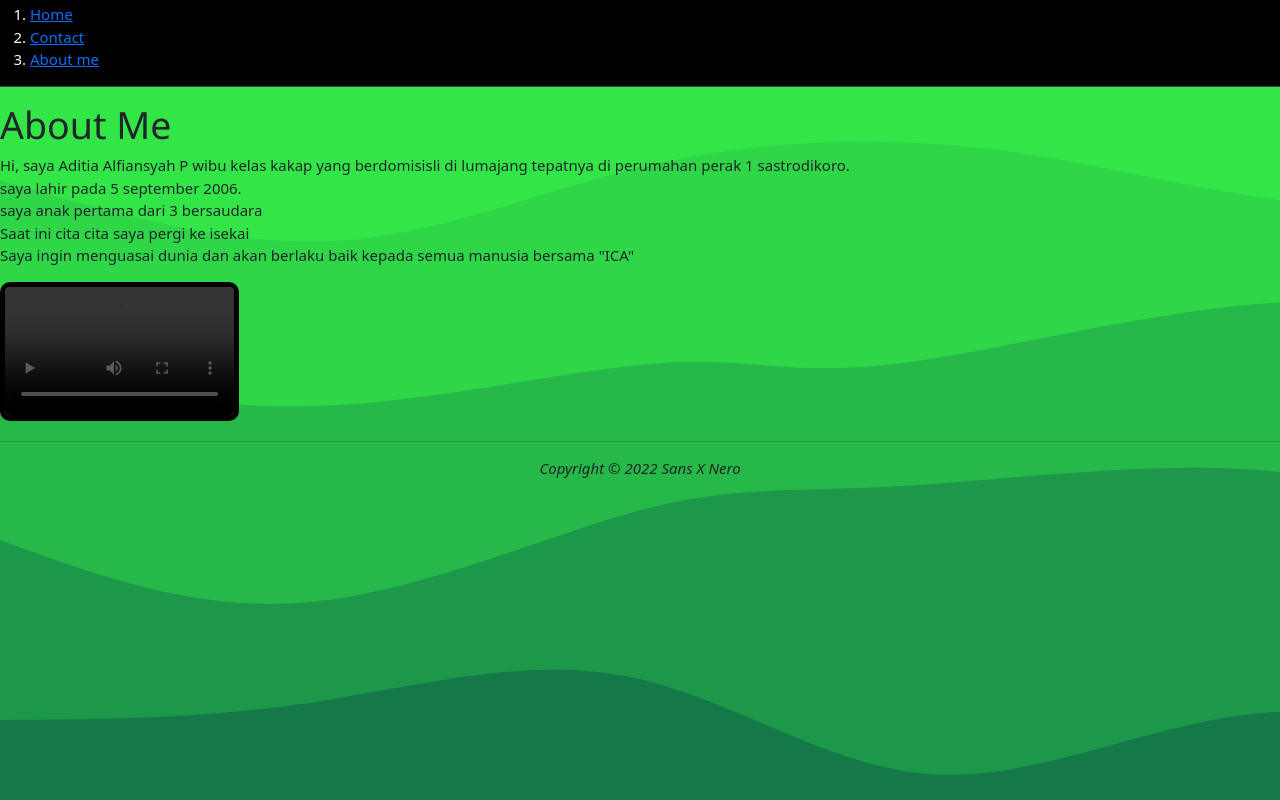
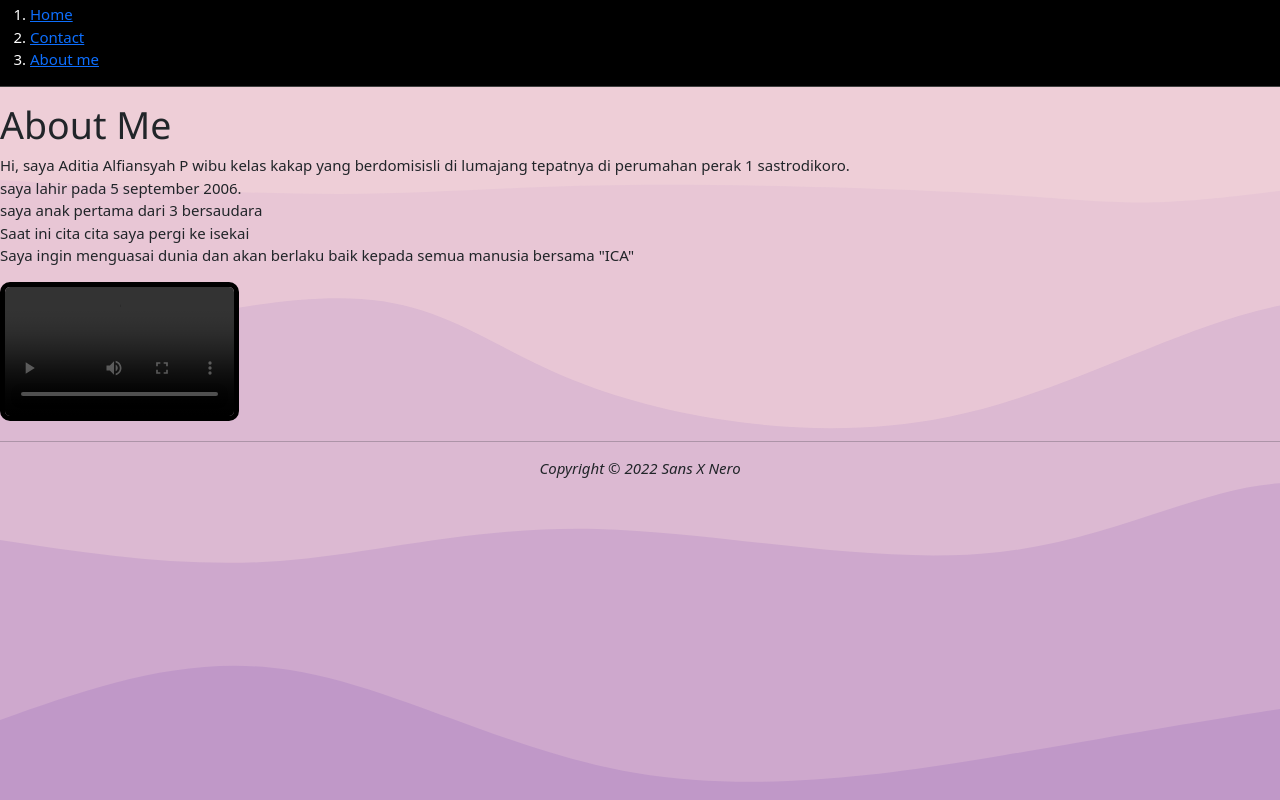
Before and after one commit to adit050906/adit050906, a plain HTML site: page about.html in a window 1280 px wide. Drawn offline with nearby package versions, Linux system fonts and the light colour scheme; grey boxes are pictures that could not be loaded.

Commit message:
Update about.css

```diff
--- a/about.css
+++ b/about.css
@@ -1,6 +1,6 @@
 body {
 	color : black;
-	background-image: url("pattern4.svg");
+	background-image: url("pattern5.svg");
 	font-family: Arial;
 }
 .p1 {
```
